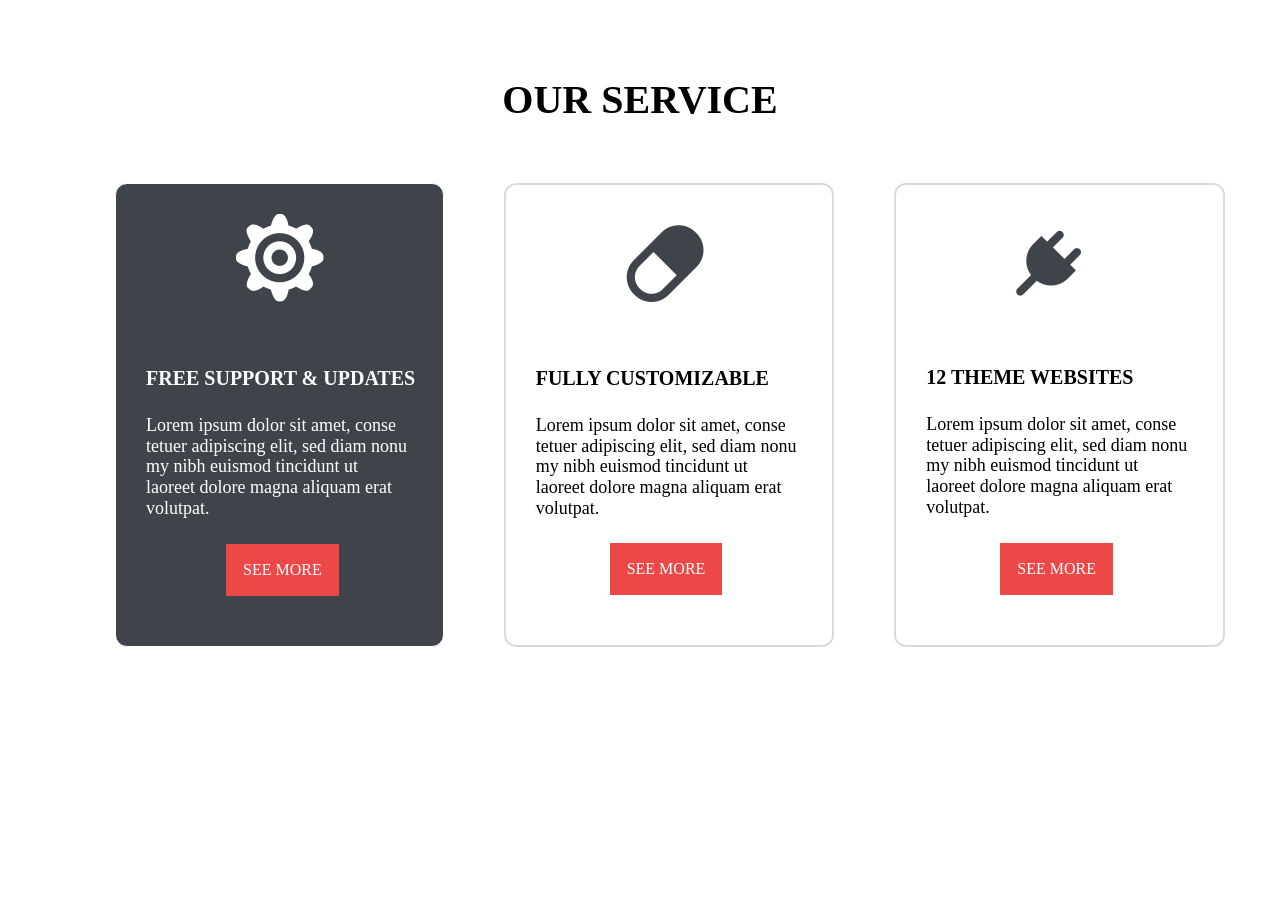
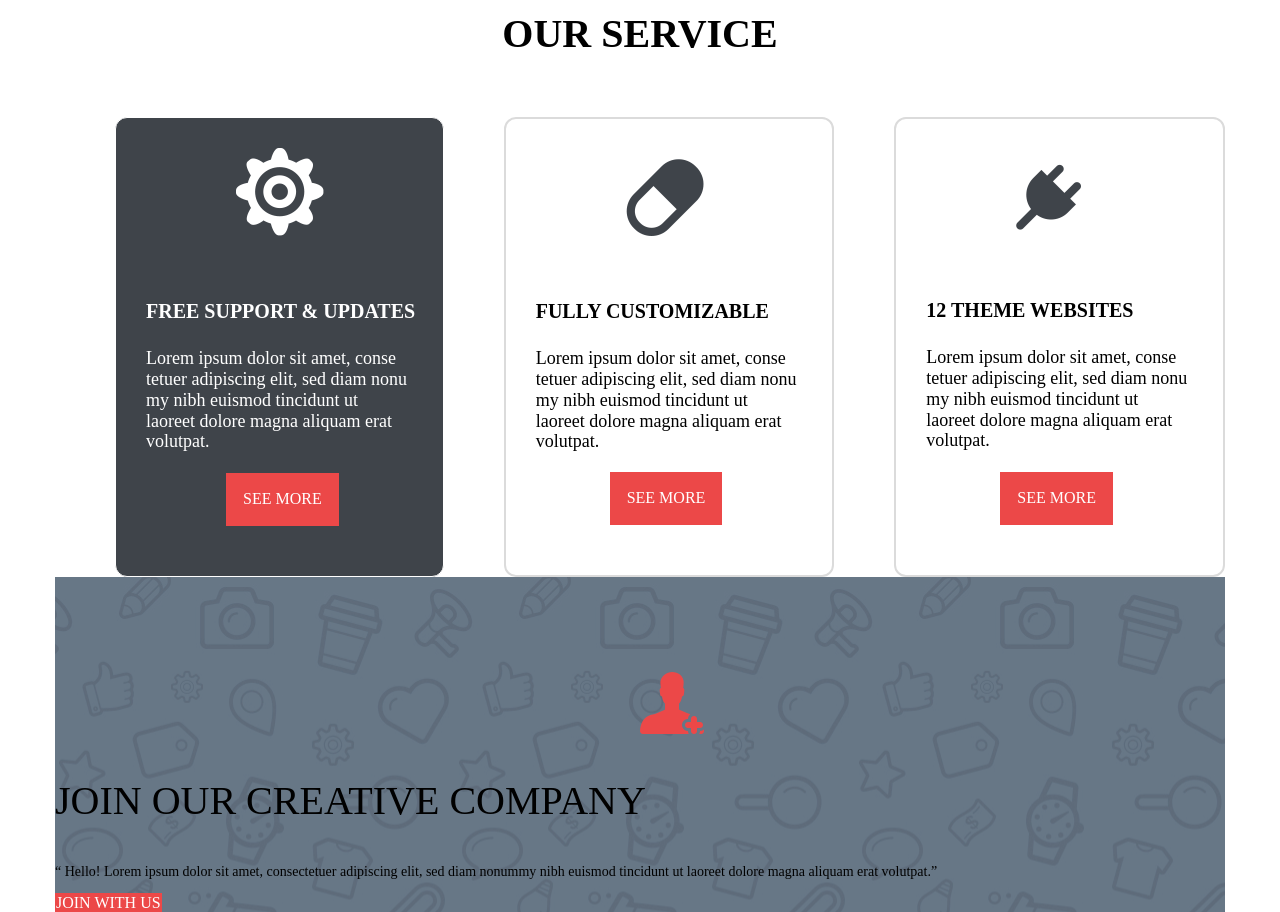
Before and after one commit to Kosbeen/New-projects, a plain HTML site: page index.html in a window 1280 px wide. Shown: the part 1450-2362 px from the top of the page. Before the commit the page ends 2097 px from the top, so only its background shows below. Drawn offline with Linux system fonts and the light colour scheme.

Commit message:
added section
Добавил секцию join без css

```diff
--- a/index.html
+++ b/index.html
@@ -76,6 +76,15 @@
                 </div>
             </div>
         </section>
+        <section class="join">
+            <div class="join__container">
+                <img class="join__img" src="./img/join/user.png" alt="User add">
+                <p class="join__main__text">Join Our Creative company</p>
+                <p class="join__main__description"> “ Hello! Lorem ipsum dolor sit amet, consectetuer adipiscing elit, sed diam nonummy nibh euismod
+                    tincidunt ut laoreet dolore magna aliquam erat volutpat.”</p>
+                <a class="join__btn btn">JOIN WITH US</a>
+            </div>
+        </section>
     </main>
     </div>
 
--- a/style.css
+++ b/style.css
@@ -1,3 +1,7 @@
+
+* {
+    box-sizing: border-box
+}
 a {
     text-decoration: none;
 }
@@ -267,3 +271,18 @@ li {
     bottom: 50px;
     left: 110px;
 }
+/* секция join */
+.join__container {
+    background-image: url(./img/join/background.png);
+    background-repeat: no-repeat;
+}
+.join__img {
+    margin-top: 95px;
+    margin-left: 50%;
+}
+.join__main__text {
+    margin-left: auto;
+    margin-right: auto;
+    font-size: 40px;
+    text-transform: uppercase;
+}
```
Also changed, not shown: img/join/background.png (added), img/join/user.png (added).
